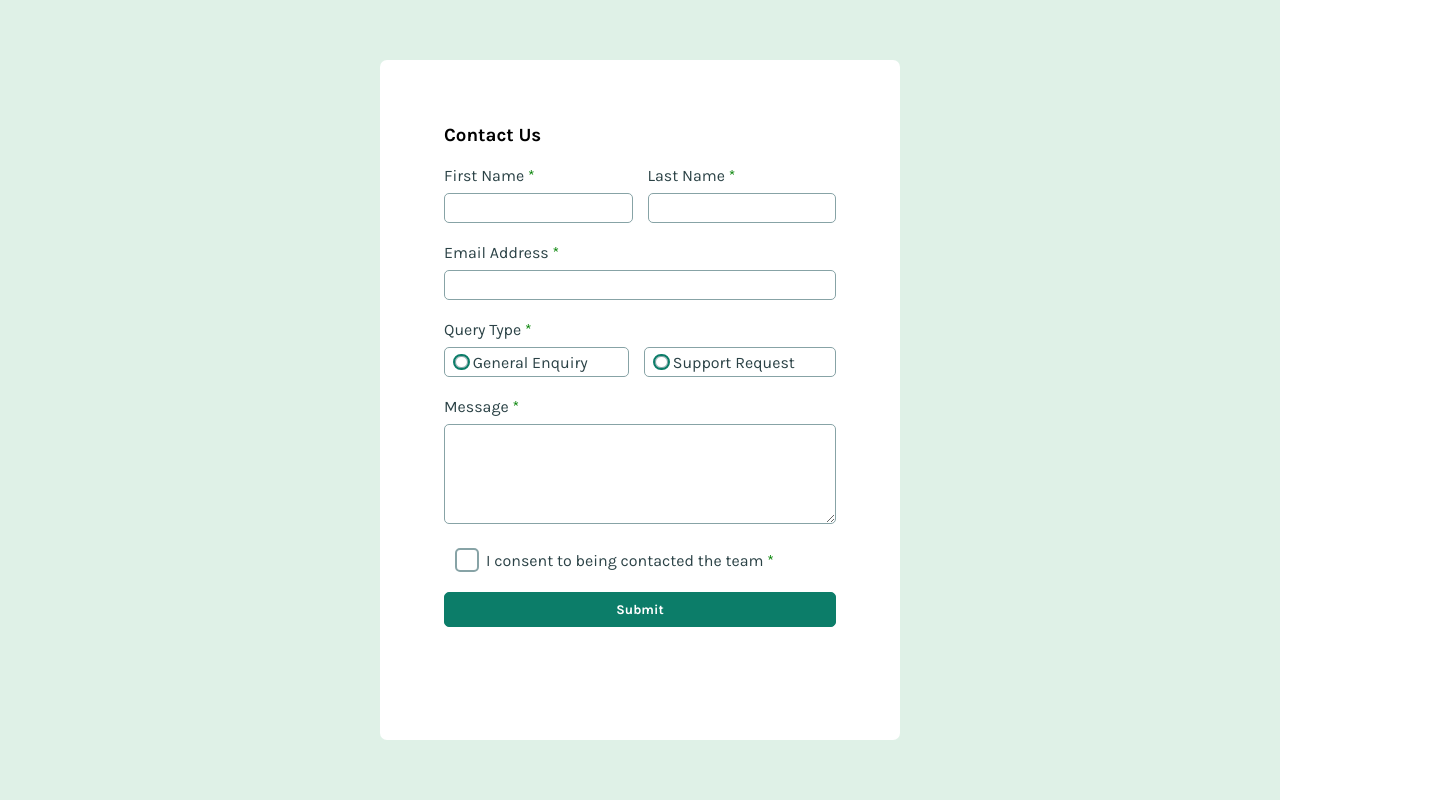
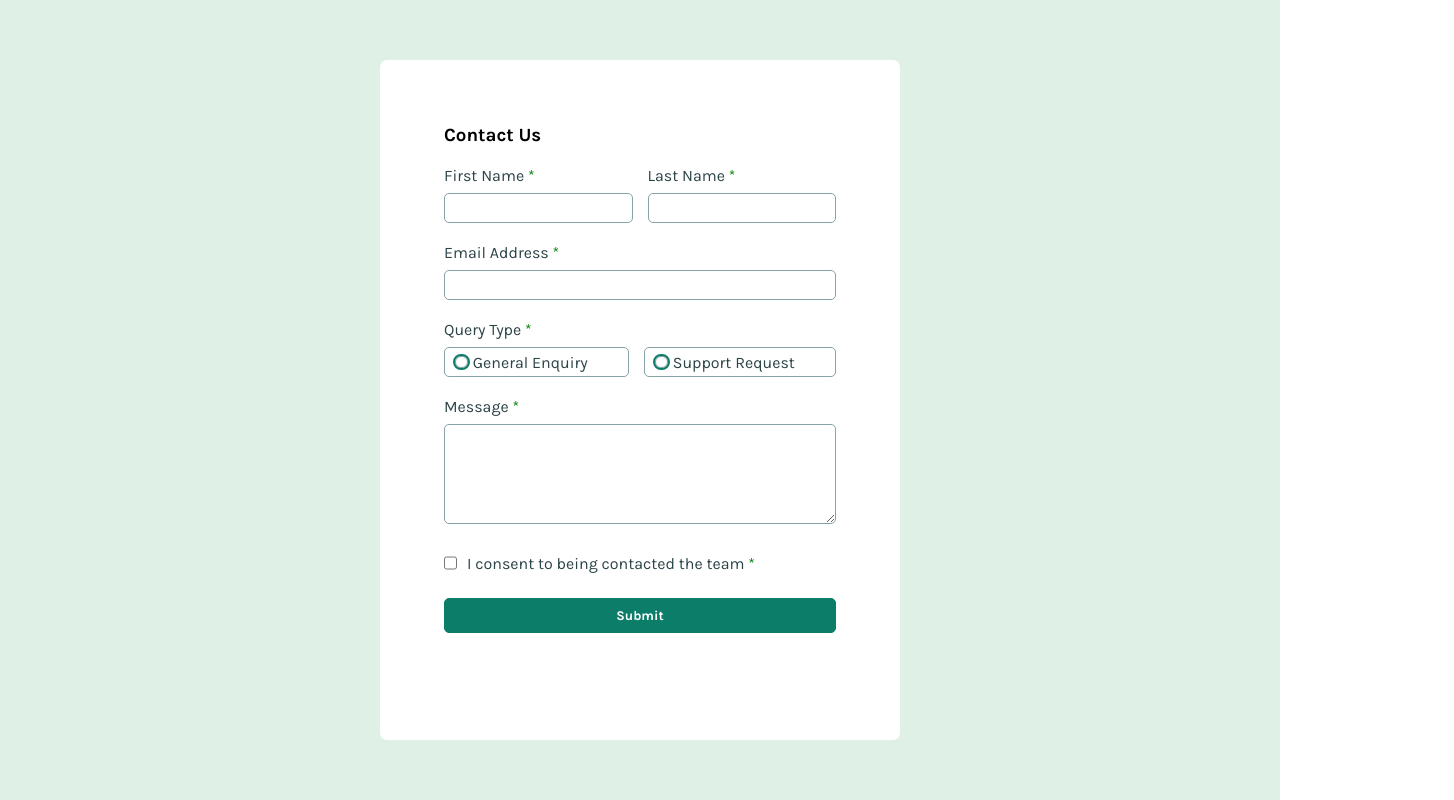
Before and after one commit to AbhijithKK/Contact-form, a React (Vite) app: page / in a window 1280 px wide. Shown: the whole page, 1454 px wide, since content can reach past the window. Built offline with nearby package versions, Linux system fonts and the light colour scheme.

Commit message:
checkbox color change

```diff
--- a/src/Components/ContactPage/Contact.css
+++ b/src/Components/ContactPage/Contact.css
@@ -83,34 +83,17 @@ small{
 
 
 .input-checkbox{
-    position: absolute;
-    opacity: 0;
+
+    accent-color:hsl(169, 82%, 27%);
     cursor: pointer;
-    margin-top: -14px;
-    margin-left: -270px;
-    z-index: 99;
 }
 
-.checkbox-container {
-    position: relative;
-    width: 24px;
-    height: 24px;
-    border: 2px solid hsl(186, 15%, 59%);
-    border-radius: 5px;
-    margin-right: 10px;
-    left: 1px;
-  }
+
 .svg-checkbox{
     position: relative;
 
  margin-left: -40px;
-  opacity: 0;
-}
-.svg-checkboxOn{
-    position: relative;
 
- margin-left: -40px;
-  opacity: 1;
 }
 
 .radio-input{
--- a/src/Components/ContactPage/Contact.jsx
+++ b/src/Components/ContactPage/Contact.jsx
@@ -214,8 +214,6 @@ const Contact = () => {
                     value={checkbox}
                     onchangeFnc={(e) => setCheckBox(e.target.checked)}
                   />
-                 <label className="checkbox-container" htmlFor="checkbox"></label>
-                 <img className={checkbox?'svg-checkboxOn':'svg-checkbox'} src={svgCheckbox} alt="" />
                   <Labels Name={"I consent to being contacted the team"} />
                 </div>
                 <small>{errorMessage?.checkbox}</small>
```
